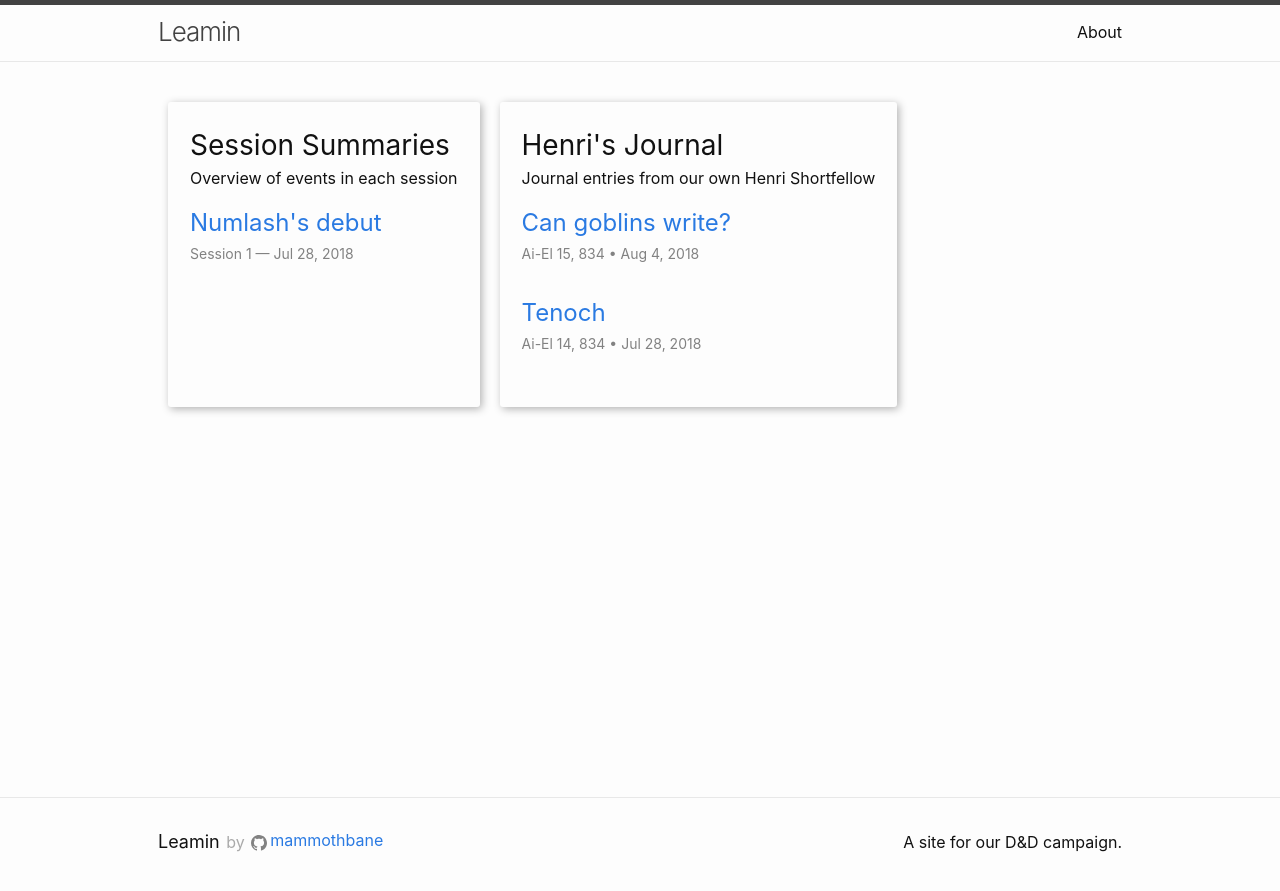
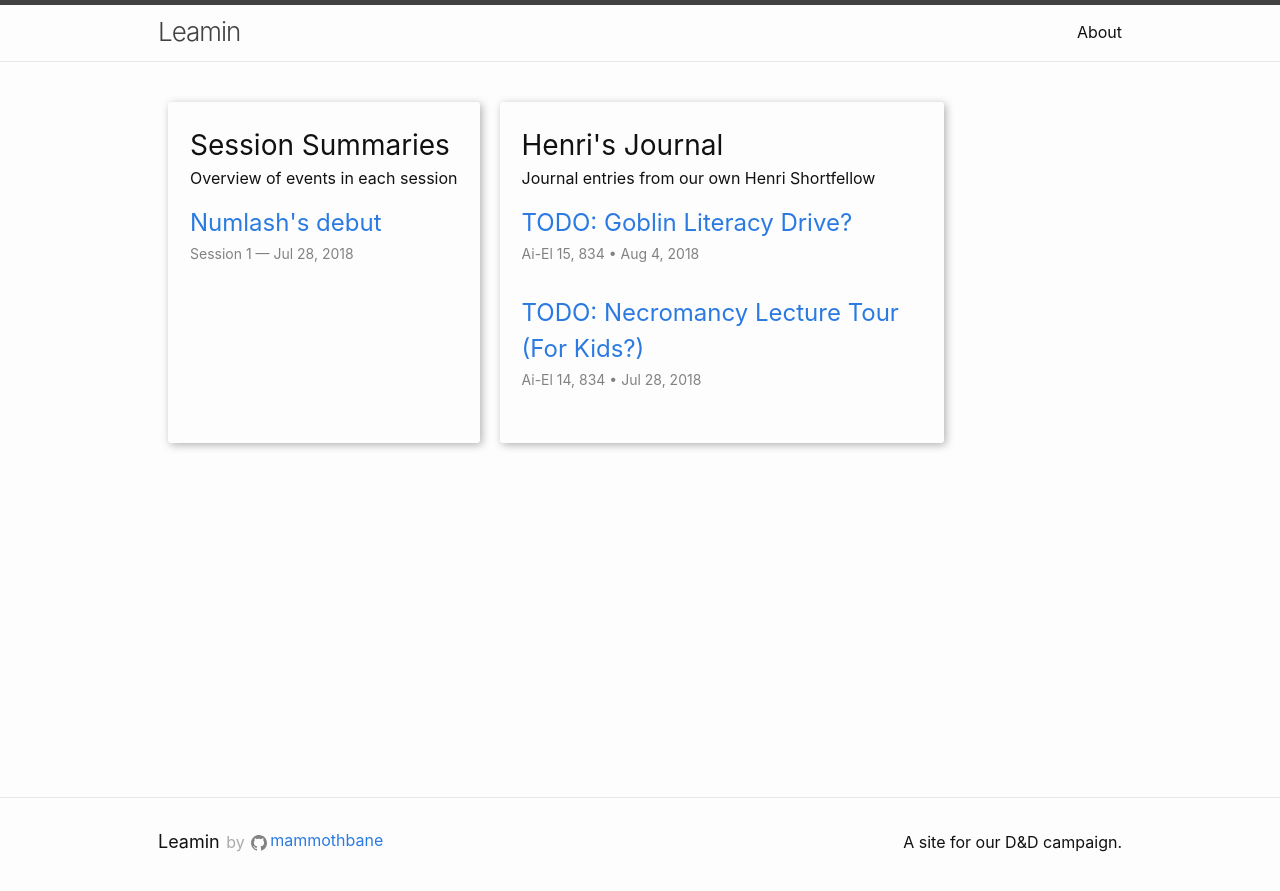
Before and after one commit to mammothbane/leamin, a Jekyll site: the page built from index.md, in a window 1280 px wide. Shown: the top 891 px of the page. Built offline with Jekyll 4.4.1, drawn with Linux system fonts in a browser that asks for light colours.

Commit message:
retitle henri's journal entries

```diff
--- a/_posts/henri/2018-07-28-tenoch.md
+++ b/_posts/henri/2018-07-28-necromancy-lecture-tour.md
@@ -1,6 +1,6 @@
 ---
 layout: post
-title:  Tenoch
+title:  "TODO: Necromancy Lecture Tour (For Kids?)"
 author: kfrar
 date:   2018-07-28 19:00:00 -0400
 iw_date: Ai-El 14, 834
--- a/_posts/henri/2018-08-03-goblin-text.md
+++ b/_posts/henri/2018-08-03-goblin-literacy-drive.md
@@ -1,6 +1,6 @@
 ---
 layout: post
-title:  Can goblins write?
+title:  "TODO: Goblin Literacy Drive?"
 author: kfrar
 date:   2018-08-03 21:00:00 -0400
 iw_date: Ai-El 15, 834
```
